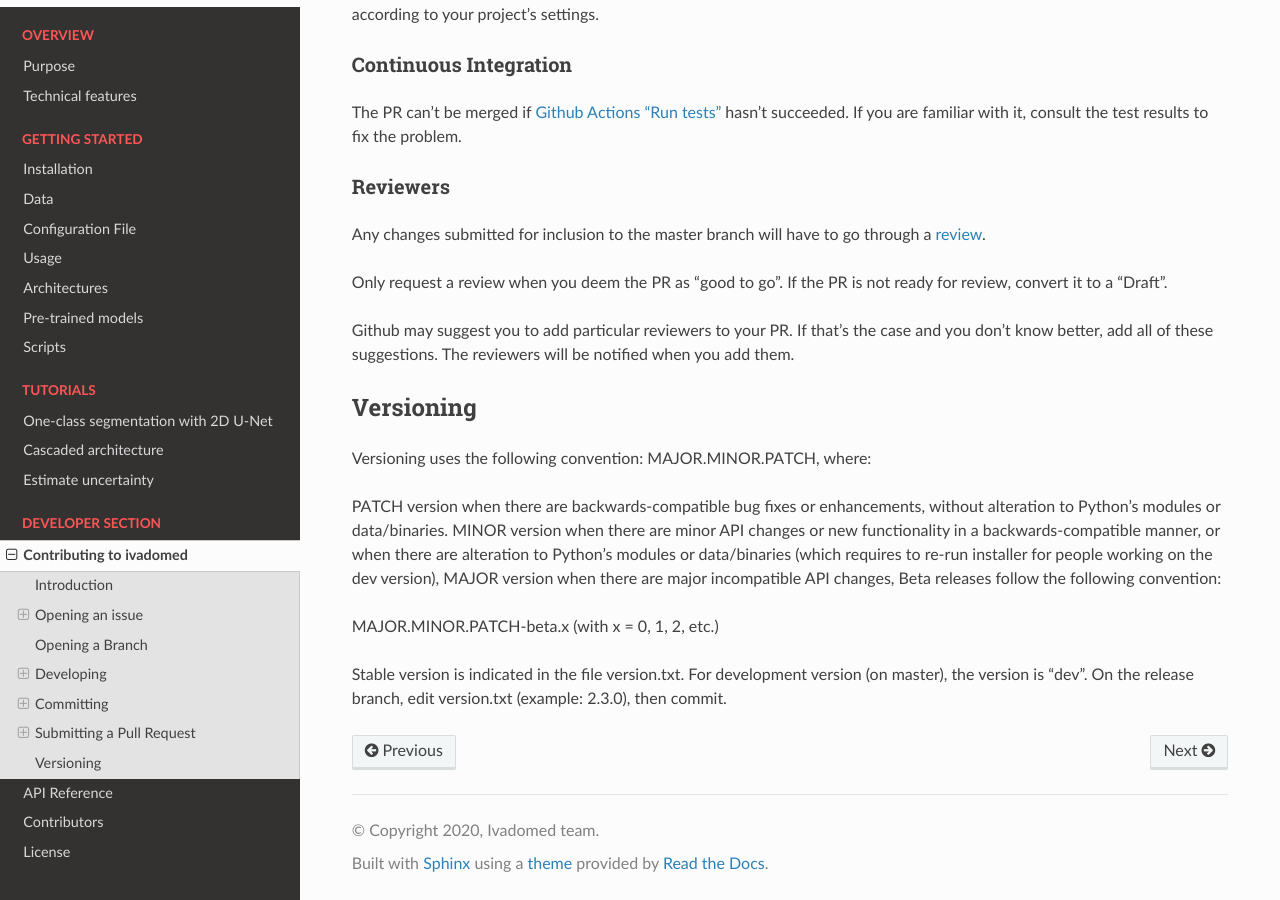
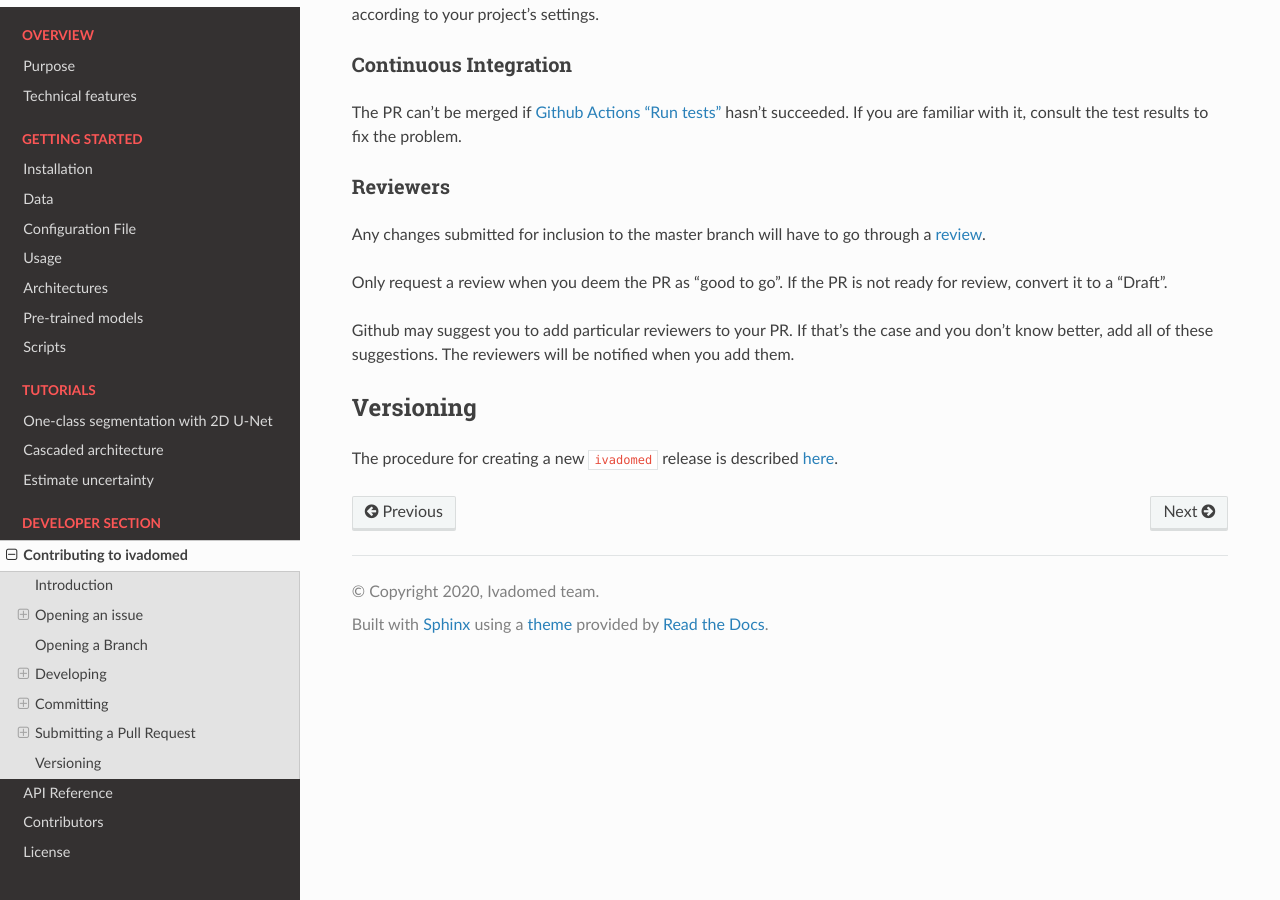
Before and after one commit to ivadomed/ivadomed, a Sphinx documentation site: the page built from docs/source/contributing.rst, in a window 1280 px wide and 900 px high, scrolled down 4197 px. Built offline with Sphinx 7.4.7 and the Read the Docs theme 2.0.0, drawn with Linux system fonts in a browser that asks for light colours; the version number could not be read and is left out.

Commit message:
Redirected release procedure to wiki
To avoid duplication and risk of divergence.

```diff
--- a/docs/source/contributing.rst
+++ b/docs/source/contributing.rst
@@ -269,18 +269,5 @@ reviewers will be notified when you add them.
 Versioning
 ----------
 
-Versioning uses the following convention: MAJOR.MINOR.PATCH, where:
-
-PATCH version when there are backwards-compatible bug fixes or
-enhancements, without alteration to Python's modules or data/binaries.
-MINOR version when there are minor API changes or new functionality in a
-backwards-compatible manner, or when there are alteration to Python's
-modules or data/binaries (which requires to re-run installer for people
-working on the dev version), MAJOR version when there are major
-incompatible API changes, Beta releases follow the following convention:
-
-MAJOR.MINOR.PATCH-beta.x (with x = 0, 1, 2, etc.)
-
-Stable version is indicated in the file version.txt. For development
-version (on master), the version is "dev". On the release branch, edit
-version.txt (example: 2.3.0), then commit.
+The procedure for creating a new ``ivadomed`` release is described
+`here <https://github.com/ivadomed/ivadomed/wiki/create-new-release>`_.
```
